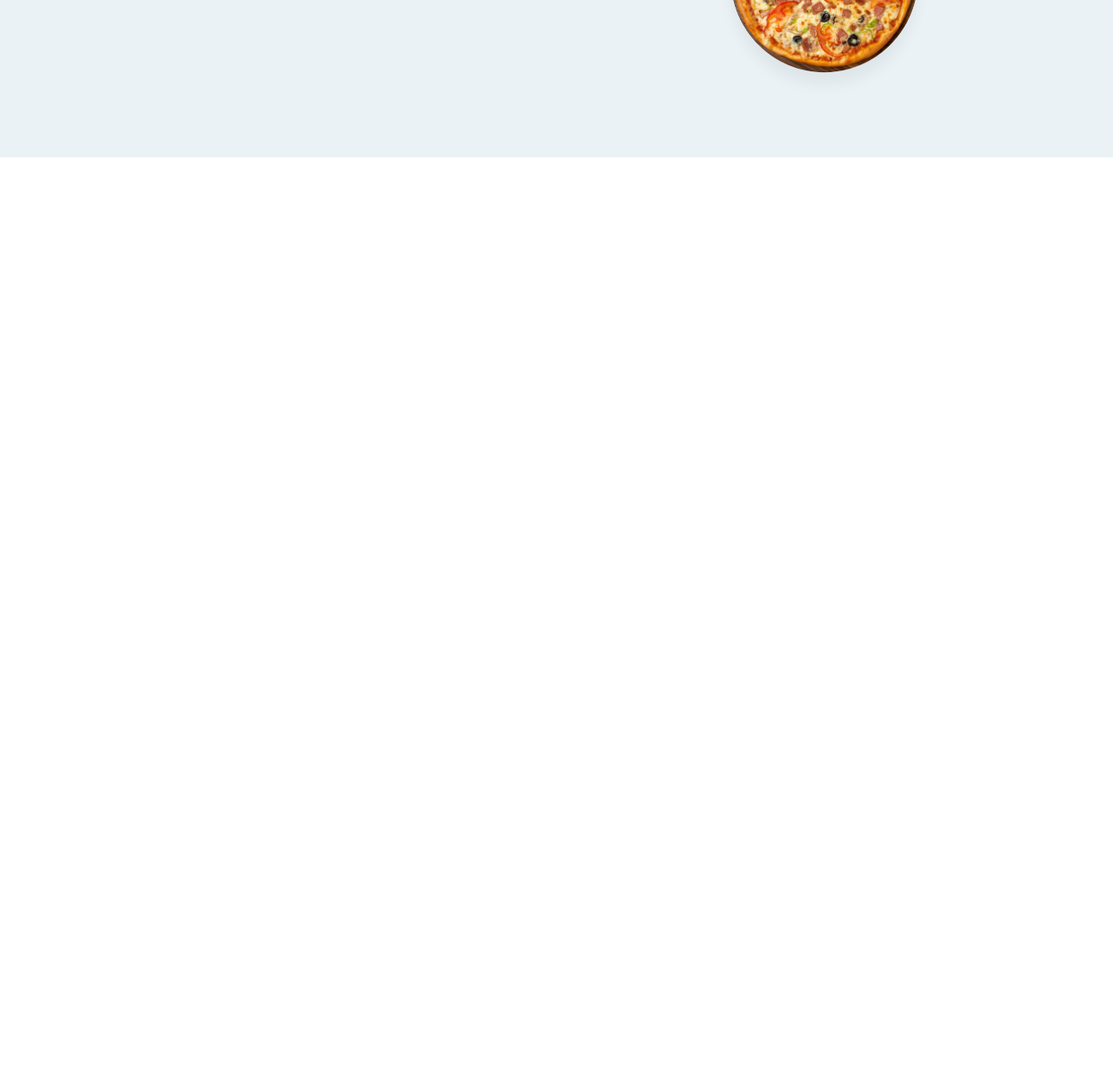
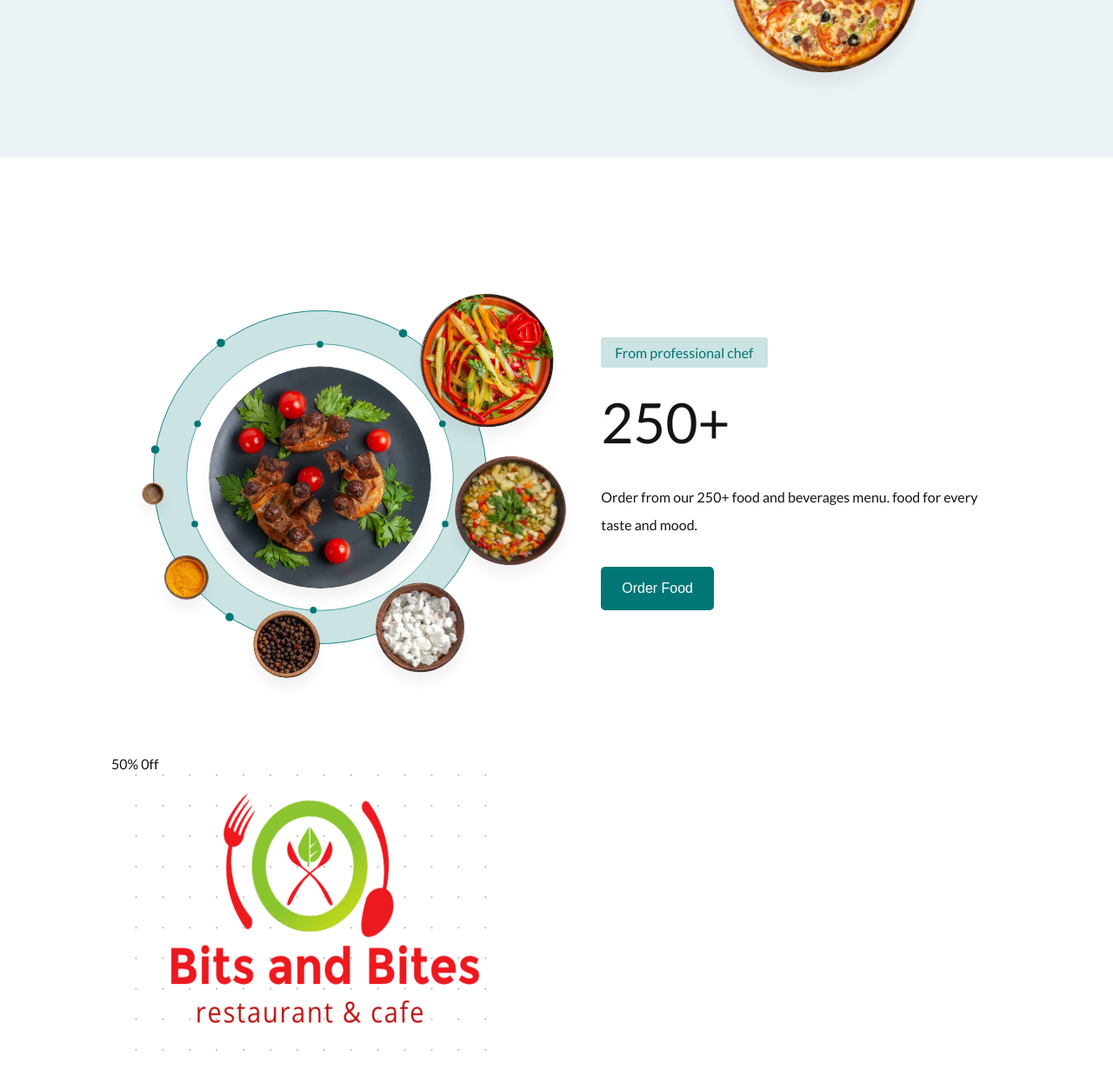
Before and after one commit to Nekabarry/CampusEat, a plain HTML site: page CampusEat/index.html in a window 1280 px wide. Shown: the part 619-1866 px from the top of the page at 87% size. Before the commit the page ends 800 px from the top, so only its background shows below. Drawn offline with Linux system fonts and the light colour scheme.

Commit message:
Add files via upload
added a new section

```diff
--- a/CampusEat/index.html
+++ b/CampusEat/index.html
@@ -104,5 +104,61 @@
 
          </main>
     </header>
+     <!--restaurants section-->
+    <section id="restaurants-section">
+        <div class="section">
+            <!--food image container-->
+            <div class="food-image-container">
+            <div class="circle">
+                <span></span>
+                <span></span>
+                <span></span>
+                <span></span>
+                <span></span>
+                <span></span>
+            </div>
+            <div class="circle">
+                <span></span>
+                <span></span>
+                <span></span>
+                <span></span>
+                <span></span>
+                <span></span>
+            </div>
+            <div>
+                <img src="Img/food-1.png"class="food-img"alt="">
+                <img src="Img/food-2.png"class="food-img"alt="">
+                <img src="Img/food-3.png"class="food-img"alt="">
+                <img src="Img/food-4.png"class="food-img"alt="">
+                <img src="Img/food-5.png"class="food-img"alt="">
+                <img src="Img/food-6.png"class="food-img"alt="">
+                <img src="Img/food-7.png"class="food-img"alt="">
+            </div>
+        </div>
+
+
+            <!--section content-->
+            <div class="section-detail">
+                <span class="section-highlight">From professional chef</span>
+                <p class="section-title">250+</p>
+                <p class="section-info">Order from our 250+ food and beverages menu. food for every taste and mood. </p>
+
+                <button class ="btn">order food</button>
+
+            </div>
+
+
+        </div>
+    <div class="restaurants-container">
+        <div class="restaurant">
+            <p class="discount">50% 0ff</p>
+            <div class="restaurant-thumbnail">
+                <img src="Img/restaurant1.png"class="restaurant-img"alt="">
+            </div>
+        </div>
+
+    </div>
+
+    </section>
 </body>
 </html>
--- a/CampusEat/style.css
+++ b/CampusEat/style.css
@@ -195,7 +195,7 @@ body{
     color: var(--secondary-text-color);
 }
 
-.hero-img-container{
+.hero-img-container,.food-image-container{
     min-width: 30rem;
     min-height: 30rem;
     position: relative;
@@ -301,3 +301,128 @@ body{
 .review{
     line-height: 1.75rem;
 }
+/*restaurants section*/
+.section{
+    width: 100%;
+    padding: 2rem 0 5rem;
+    display: flex;
+    justify-content: space-between;
+    align-items: center;
+}
+.section-detail{
+    width: 45%;
+    min-width: 300px;
+    margin-left:auto;
+
+}
+.section-highlight{
+    padding: .5rem 1rem;
+    border-radius: .2rem;
+    background: var(--alpha-secondary-color);
+    color:var(--secondary-color);
+}
+.section-title{
+    margin: 2rem 0;
+    font-size: 4rem;
+}
+.section-info{
+    line-height: 2rem;
+    margin-bottom: 2rem;
+}
+section{
+    position: relative;
+    padding: 6rem 10vw;
+}
+.food-image-container{
+    transform: scale(0.8);
+}
+.circle{
+    position: absolute;
+    width: 100%;
+    height: 100%;
+    top: 50%;
+    left: 50%;
+    border-radius: 100%;
+    transform: translate(-50%,-50%)scale(0.8);
+    background: var(--primary-color);
+    border: .1rem solid var(--secondary-color);
+}
+.circle span{
+    position: absolute;
+    width: .75rem;
+    height: .75rem;
+    border-radius: 100%;
+    background: var(--secondary-color);
+    transform: translate(-50%,-50%);
+}
+.circle span:nth-child(1){
+    top: 0;
+    left: 50%;
+}
+.circle span:nth-child(2){
+    top: 30%;
+    left: 4%;
+}
+.circle span:nth-child(3){
+    top: 30%;
+    right: 1.5%;
+}
+.circle span:nth-child(4){
+    bottom: 30%;
+    left: 3%;
+}
+.circle span:nth-child(5){
+    bottom: 30%;
+    right: .5%;
+}
+.circle span:nth-child(6){
+    bottom: -2.5%;
+    right: 50%;
+}
+.circle:nth-child(2){
+    background: var(--alpha-secondary-color);
+    z-index: -1;
+    transform: translate(-50%,-50%) scale(1)rotate(30deg);
+}
+.food-img{
+    position: absolute;
+    border-radius: 100%;
+    box-shadow: 0 1rem 1rem var(--shadow);
+    width: 10rem;
+    transform: translate(-50%,-50%);
+}
+.food-img:nth-child(1){
+    width: 20rem;
+    top: 50%;
+    left: 50%;
+}
+.food-img:nth-child(2){
+    width: 12rem;
+    top: 15%;
+    left: 100%;
+}
+.food-img:nth-child(3){
+    width: 10rem;
+    top: 60%;
+    left: 107%;
+}
+.food-img:nth-child(4){
+    width: 8rem;
+    top: 95%;
+    left: 80%;
+}
+.food-img:nth-child(5){
+    width: 6rem;
+    top: 100%;
+    left: 40%;
+}
+.food-img:nth-child(6){
+    width: 4rem;
+    top: 80%;
+    left: 10%;
+}
+.food-img:nth-child(7){
+    width: 2rem;
+    top: 55%;
+    left: 0%;
+}
```
Also changed, not shown: CampusEat/Img/food-1.png (added), CampusEat/Img/food-2.png (added), CampusEat/Img/food-3.png (added), CampusEat/Img/food-4.png (added), CampusEat/Img/food-5.png (added), CampusEat/Img/food-6.png (added), CampusEat/Img/food-7.png (added), CampusEat/Img/restaurant1.png (added).
